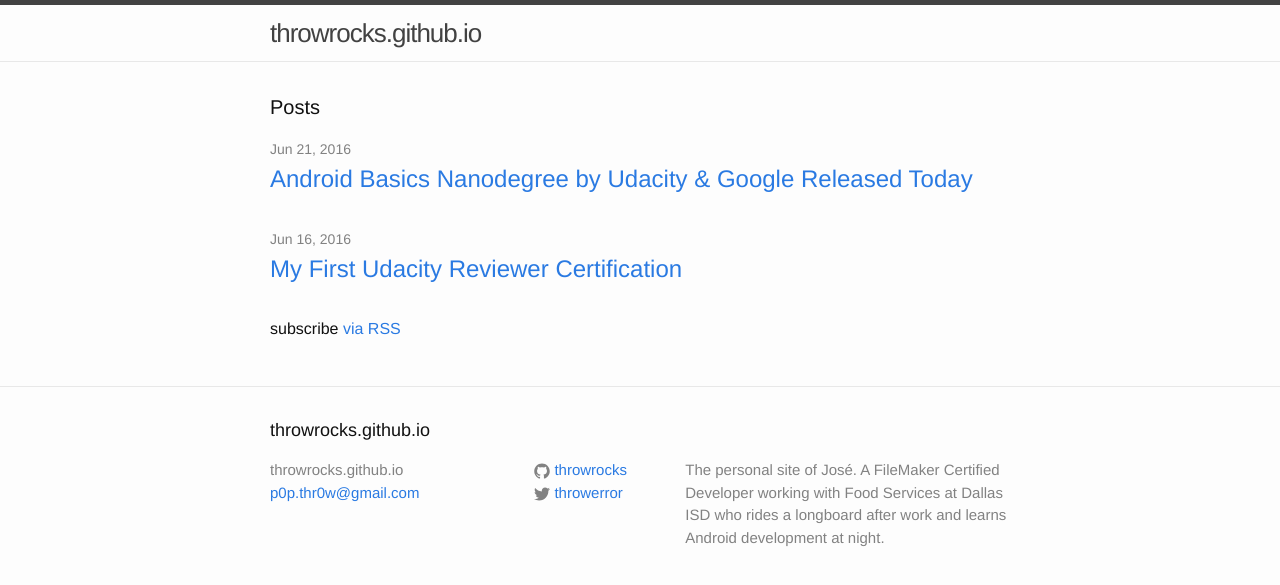
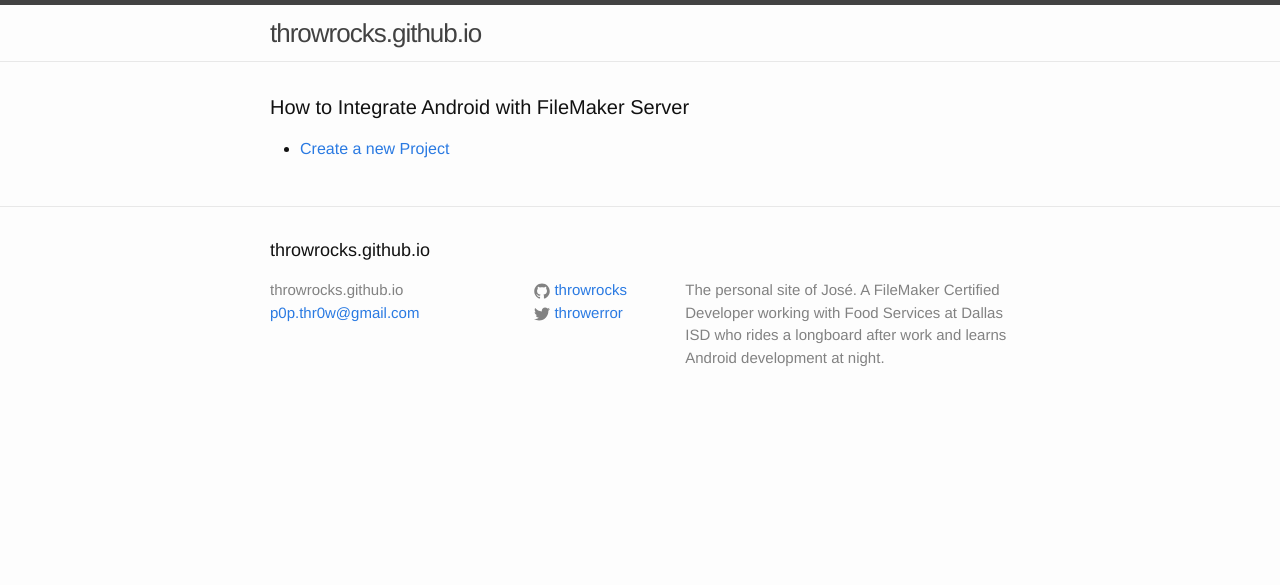
Before and after one commit to throwrocks/throwrocks.github.io, a Jekyll site: the page built from index.html, in a window 1280 px wide. Shown: the top 585 px of the page. Built offline with Jekyll 4.4.1, drawn with Linux system fonts in a browser that asks for light colours.

Commit message:
feat: I'm going to use this project to develop a tutorial on how to integrate Android with FileMaker server.

```diff
--- a/_includes/header.html
+++ b/_includes/header.html
@@ -13,13 +13,6 @@
         </svg>
       </a>
 
-      <div class="trigger">
-        {% for my_page in site.pages %}
-          {% if my_page.title %}
-          <a class="page-link" href="{{ my_page.url | prepend: site.baseurl }}">{{ my_page.title }}</a>
-          {% endif %}
-        {% endfor %}
-      </div>
     </nav>
 
   </div>
--- a/_posts/2016-06-16-first-reviewer-certification.markdown
+++ /dev/null
@@ -1,19 +0,0 @@
----
-layout: post
-comments: true
-title:  "Android Basics Nanodegree by Udacity & Google Released Today"
-date:   2016-06-21 16:00:00 -0500
-categories: android
----
-
-The new Udacity Android Basics Nanodegree, co-created by Google, is now available for enrollment. This Nanodegree was created to fill the gap between complete beginners and the intermediate Android Developer Nanodegree.
-
-The only requirements are to be
-
-> ...motivated, and possess basic computer skills like locating and opening files, and downloading and running programs.
-
-The program courses will cover the Java programming language, the Android Studio IDE, and how to start developing Android applications. To sweeten the deal, Udacity is awarding a full scholarship for the Android Developer Nanodegree to the first 50 students who finish. That's an incredible incentive to work hard and complete it fast.
-
-I'm excited for the students who are beginning this program. As a Certified Reviewer, I look forward to help them succeed in their projects.
-
-You can visit the official page here ->  <https://www.udacity.com/course/android-basics-nanodegree-by-google--nd803>
--- a/index.html
+++ b/index.html
@@ -3,21 +3,13 @@
 ---
 
 <div class="home">
-
-  <h1 class="page-heading">Posts</h1>
-
-  <ul class="post-list">
-    {% for post in site.posts %}
+   <h1 class="page-heading">How to Integrate Android with FileMaker Server</h1>
+   <ul>
+      <!--<li>
+         <a class="page-link" href="{{ site.baseurl }}{% link fm-invoices/01-create-new-project.markdown %}">Introduction</a>
+      </li>-->
       <li>
-        <span class="post-meta">{{ post.date | date: "%b %-d, %Y" }}</span>
-
-        <h2>
-          <a class="post-link" href="{{ post.url | prepend: site.baseurl }}">{{ post.title }}</a>
-        </h2>
+         <a class="page-link" href="{{ site.baseurl }}{% link fm-invoices/01-create-new-project.markdown %}">Create a new Project</a>
       </li>
-    {% endfor %}
-  </ul>
-
-  <p class="rss-subscribe">subscribe <a href="{{ "/feed.xml" | prepend: site.baseurl }}">via RSS</a></p>
-
+   </ul>
 </div>
```
Also changed, not shown: _layouts/page.html (+19 -0 lines), _posts/2016-06-22-android-basics-nanodegree-released.mardown.markdown (deleted, +0 -23 lines), fm-invoices/01-create-new-project.markdown (added, +38 -0 lines), 1 other file.
